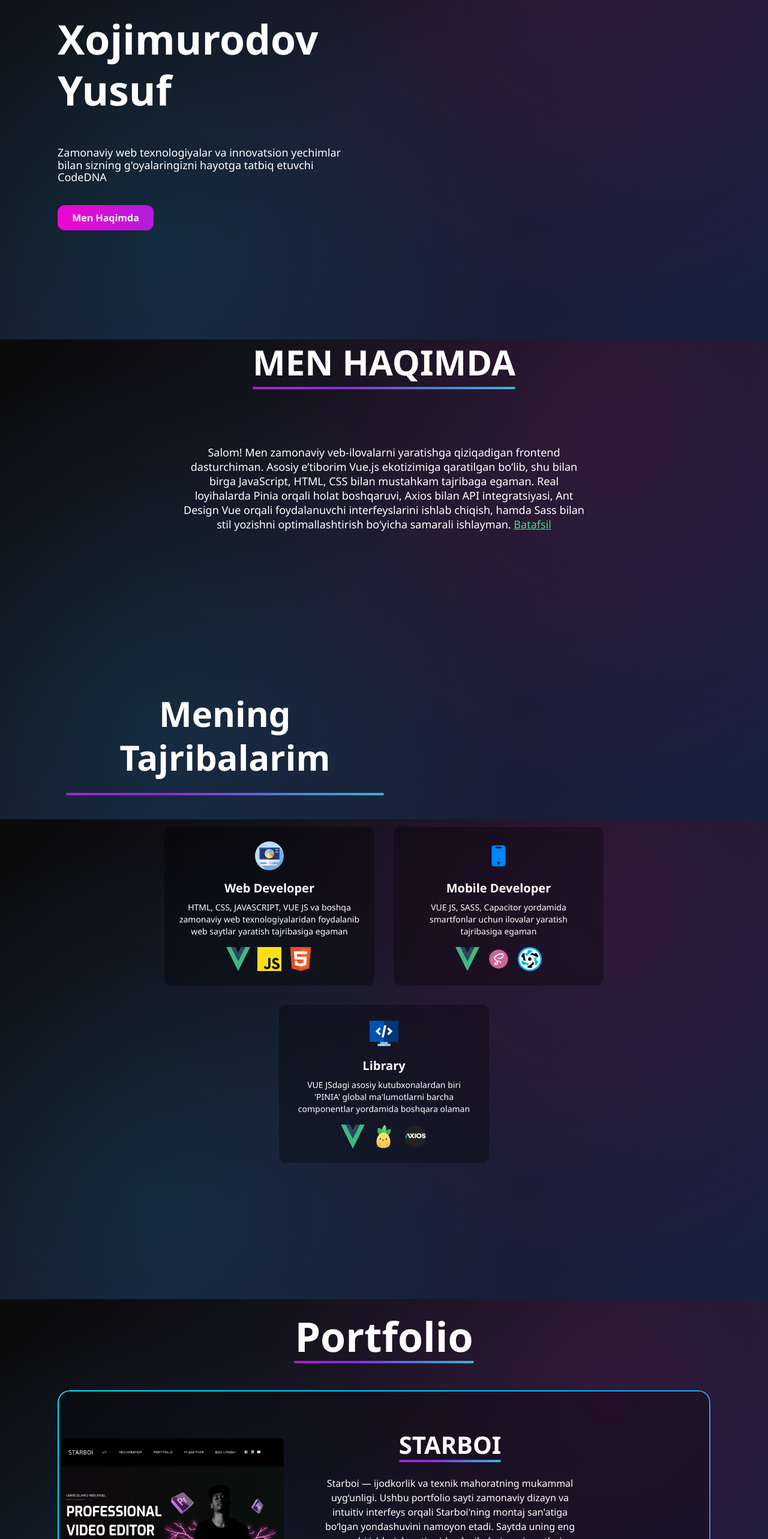
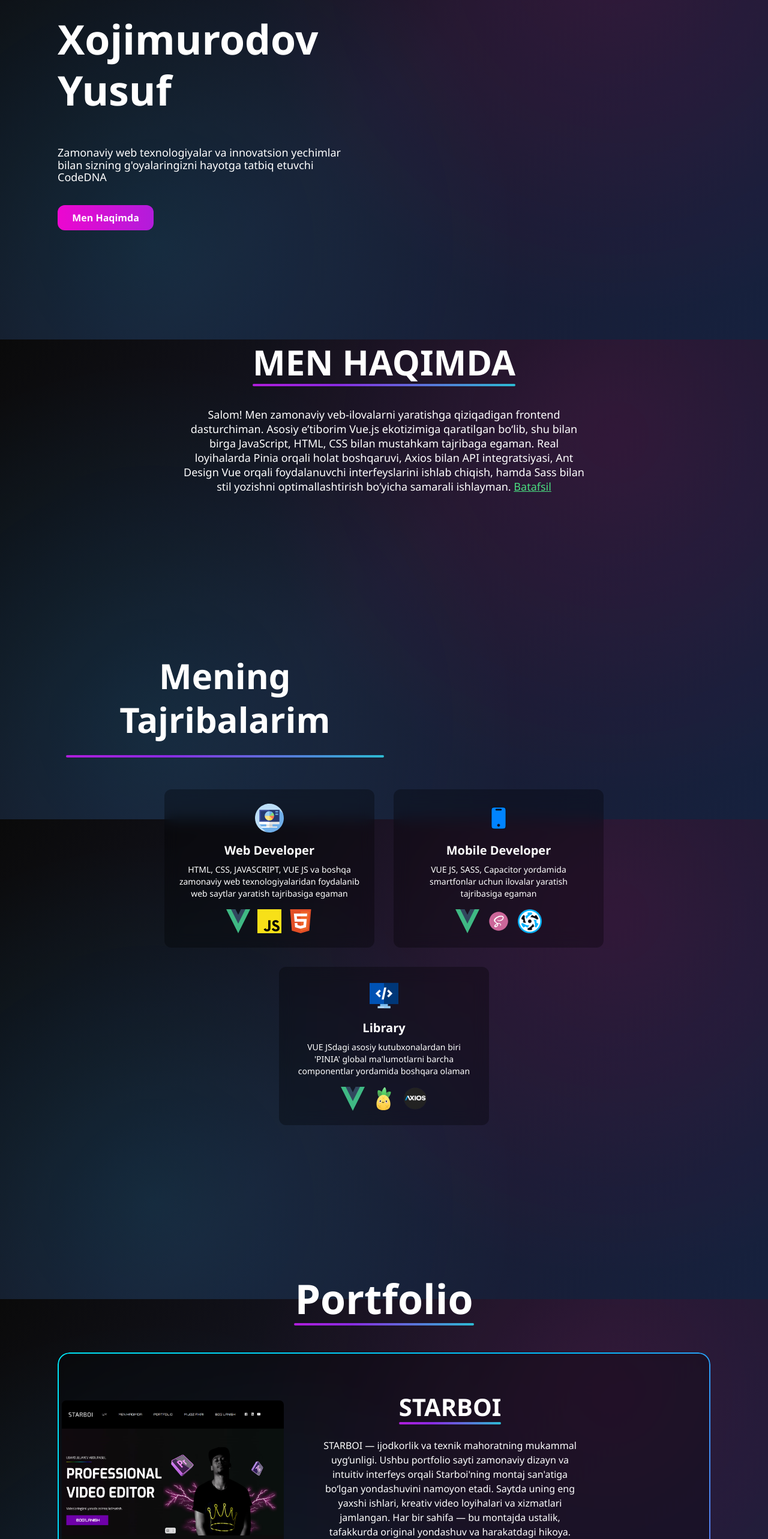
Before and after one commit to yusufjonxojimurodov/CodeDNa, a Vue app: page / in a window 1280 px wide. Shown: the part 234-2800 px from the top of the page at 60% size. Built offline with nearby package versions, Linux system fonts and the light colour scheme.

Commit message:
fixed design

```diff
--- a/src/components/AboutSectionComponent.vue
+++ b/src/components/AboutSectionComponent.vue
@@ -5,11 +5,11 @@
   <section>
     <div id="about" class="container mx-auto px-4">
       <div class="flex justify-center items-center flex-col gap-10 mt-28 md:mt-[200px]">
-        <p
+        <span
             data-aos="fade-right"
-            class="about-text text-3xl sm:text-4xl pb-[20px] md:text-[58px] font-bold text-white text-center">
+            class="about-text text-3xl pb-[0px] sm:text-4xl sm:pb-[15px] md:text-[58px] font-bold text-white text-center">
           MEN HAQIMDA
-        </p>
+        </span>
 
         <p data-aos="fade-left"
            class="text-white text-base sm:text-[16px]
--- a/src/components/HelperComponents/PortfolioPaginationComponent.vue
+++ b/src/components/HelperComponents/PortfolioPaginationComponent.vue
@@ -9,7 +9,7 @@ const portfolioInformation = reactive([
       img: "/PortfolioImages/STARBOI.jpg",
     },
     ProjectName: "STARBOI",
-    Description: "Starboi — ijodkorlik va texnik mahoratning mukammal uyg‘unligi. Ushbu portfolio sayti zamonaviy dizayn va intuitiv interfeys orqali Starboi'ning montaj san'atiga bo‘lgan yondashuvini namoyon etadi. Saytda uning eng yaxshi ishlari, kreativ video loyihalari va xizmatlari jamlangan. Har bir sahifa — bu montajda ustalik, tafakkurda original yondashuv va harakatdagi hikoya.",
+    Description: "STARBOI — ijodkorlik va texnik mahoratning mukammal uyg‘unligi. Ushbu portfolio sayti zamonaviy dizayn va intuitiv interfeys orqali Starboi'ning montaj san'atiga bo‘lgan yondashuvini namoyon etadi. Saytda uning eng yaxshi ishlari, kreativ video loyihalari va xizmatlari jamlangan. Har bir sahifa — bu montajda ustalik, tafakkurda original yondashuv va harakatdagi hikoya.",
     linkProject: "https://starboi-editor.netlify.app/"
   },
 
@@ -19,7 +19,7 @@ const portfolioInformation = reactive([
       img: "/PortfolioImages/maximus.jpg",
     },
     ProjectName: "MAXIMUS",
-    Description: "EquiPath — otlar bilan bog‘liq xizmatlarga ixtisoslashgan kompaniya uchun ishlab chiqilgan zamonaviy va ishonchli veb-sayt. Ushbu sayt orqali foydalanuvchilar kompaniya faoliyati, xizmat turlari, otlar parvarishi, treninglar va bog‘lanish imkoniyatlari haqida to‘liq ma'lumotga ega bo‘lishadi.",
+    Description: "MAXIMUS — otlar bilan bog‘liq xizmatlarga ixtisoslashgan kompaniya uchun ishlab chiqilgan zamonaviy va ishonchli veb-sayt. Ushbu sayt orqali foydalanuvchilar kompaniya faoliyati, xizmat turlari, otlar parvarishi, treninglar va bog‘lanish imkoniyatlari haqida to‘liq ma'lumotga ega bo‘lishadi.",
     linkProject: "https://xojimurodov-yusuf.github.io/horse-company/"
   },
 
@@ -29,7 +29,7 @@ const portfolioInformation = reactive([
       img: "/PortfolioImages/weather.png",
     },
     ProjectName: "WEATHER APP",
-    Description: "SkyCast — real vaqtli ob-havo ma'lumotlarini aniq, sodda va chiroyli interfeysda taqdim etuvchi zamonaviy ilova. Foydalanuvchilar joriy ob-havo holati, harorat, namlik, shamol tezligi va 7 kunlik prognoz kabi muhim ma'lumotlarga tezkor kirish imkoniga ega. Ilova minimalistik dizayn, foydalanuvchi uchun qulay interfeys va responsiv (mobilga mos) tuzilma asosida ishlab chiqilgan.",
+    Description: "WEATHER — real vaqtli ob-havo ma'lumotlarini aniq, sodda va chiroyli interfeysda taqdim etuvchi zamonaviy ilova. Foydalanuvchilar joriy ob-havo holati, harorat, namlik, shamol tezligi va 7 kunlik prognoz kabi muhim ma'lumotlarga tezkor kirish imkoniga ega. Ilova minimalistik dizayn, foydalanuvchi uchun qulay interfeys va responsiv (mobilga mos) tuzilma asosida ishlab chiqilgan.",
     linkProject: "https://yusufjonxojimurodov.github.io/weatherApp/"
   },
 
```
